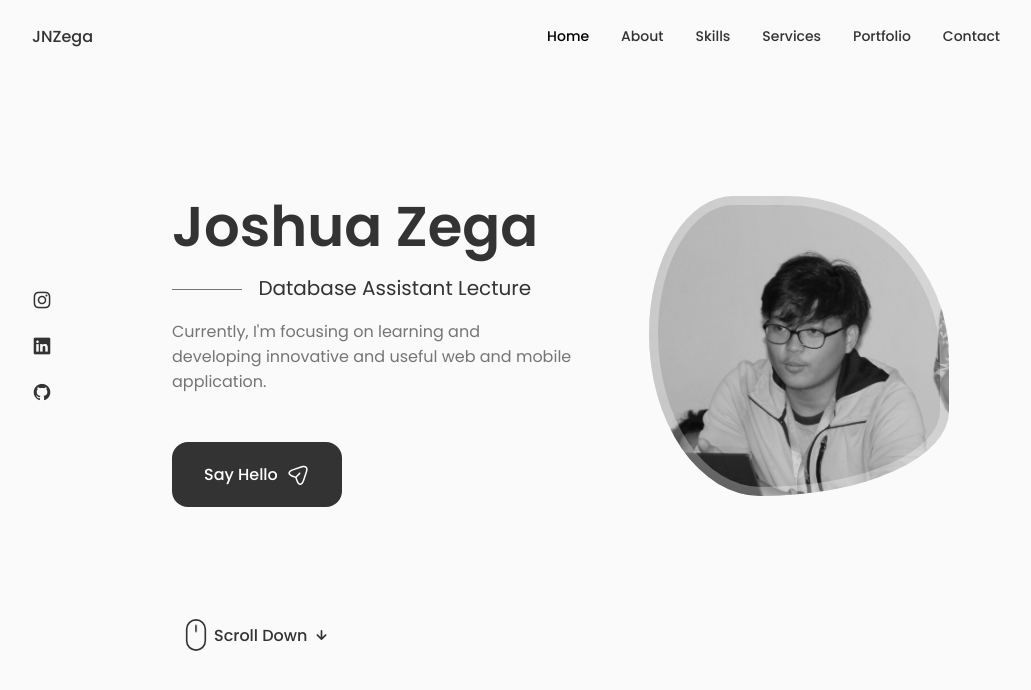
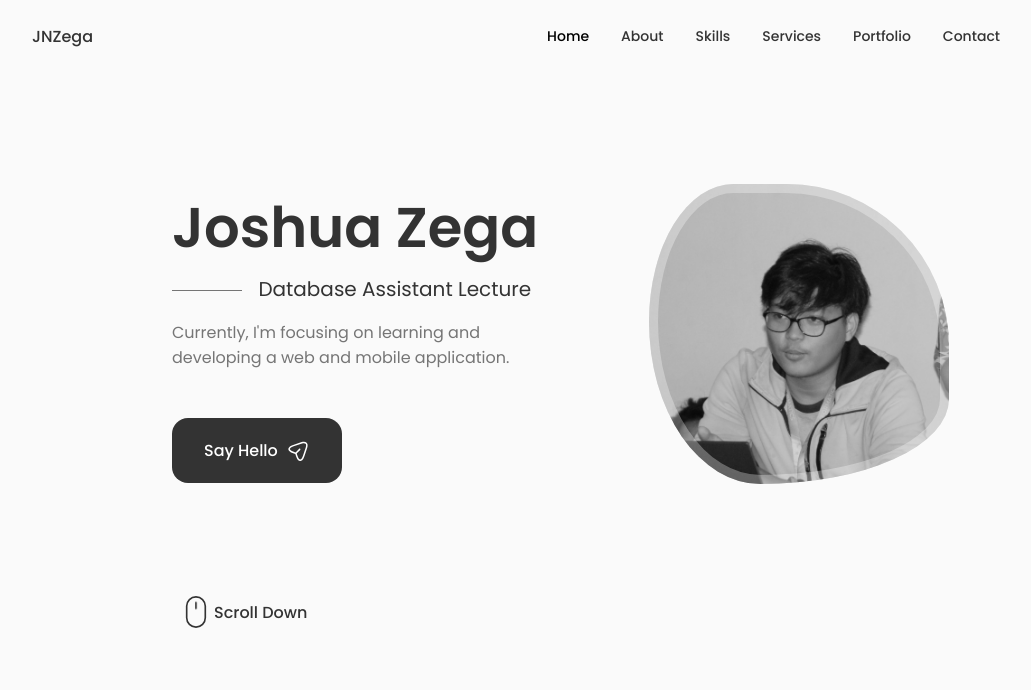
Before and after one commit to jnzega/jnzega, a React (Create React App) app: page / in a window 1280 px wide. Shown: the top 690 px of the page, without its empty margins (124-1155 px from the left). Built offline with nearby package versions, Linux system fonts and the light colour scheme.

Commit message:
Changing decription

```diff
--- a/src/components/home/Data.jsx
+++ b/src/components/home/Data.jsx
@@ -7,7 +7,7 @@
         Joshua Zega
     </h1>
     <h3 className="home__subtitle">Database Assistant Lecture</h3>
-    <p className="home__description">Currently, I'm focusing on learning and developing innovative and useful web and mobile application.</p>
+    <p className="home__description">Currently, I'm focusing on learning and developing a web and mobile application.</p>
 
     <a href="#contact" className="button button--flex">
         Say Hello
```
